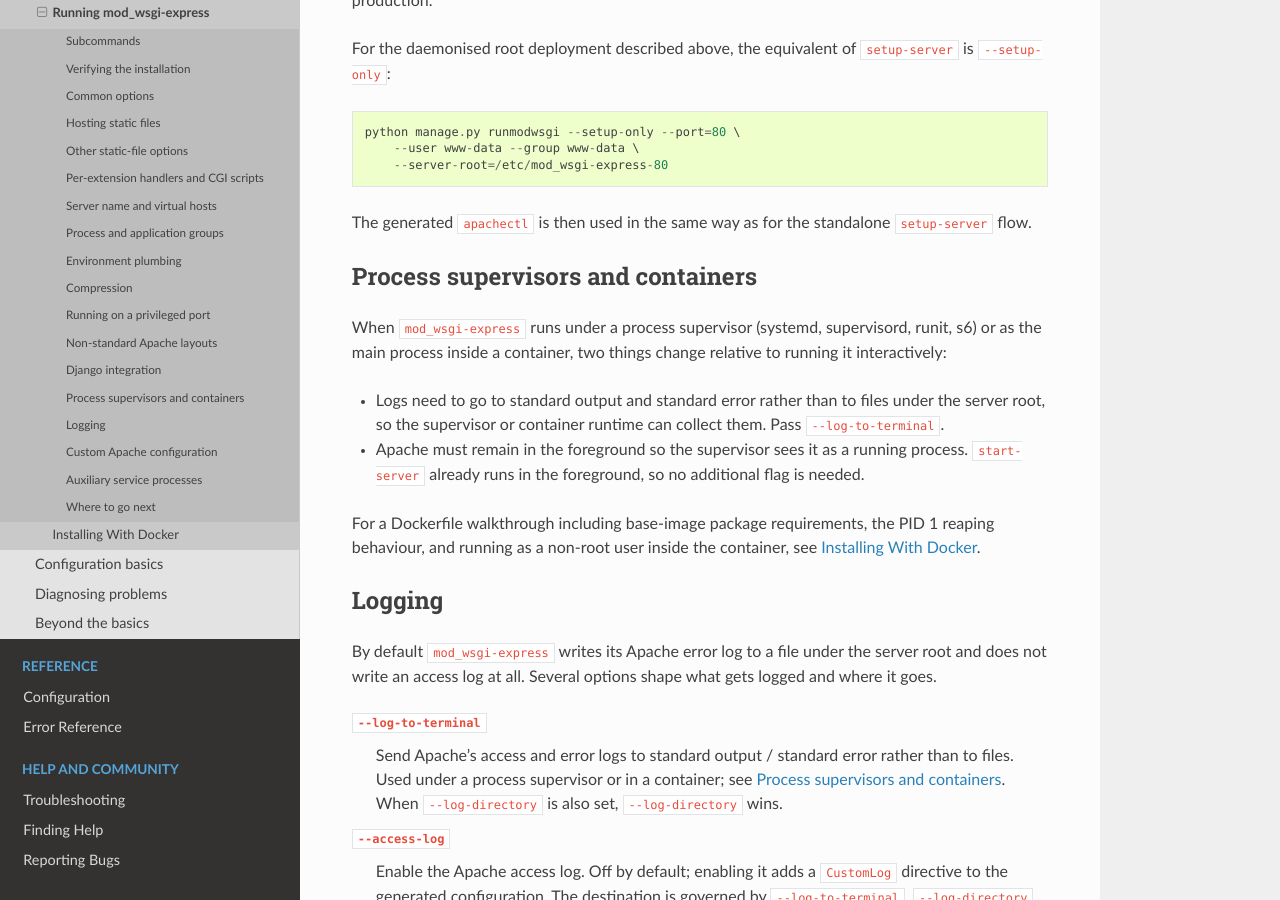
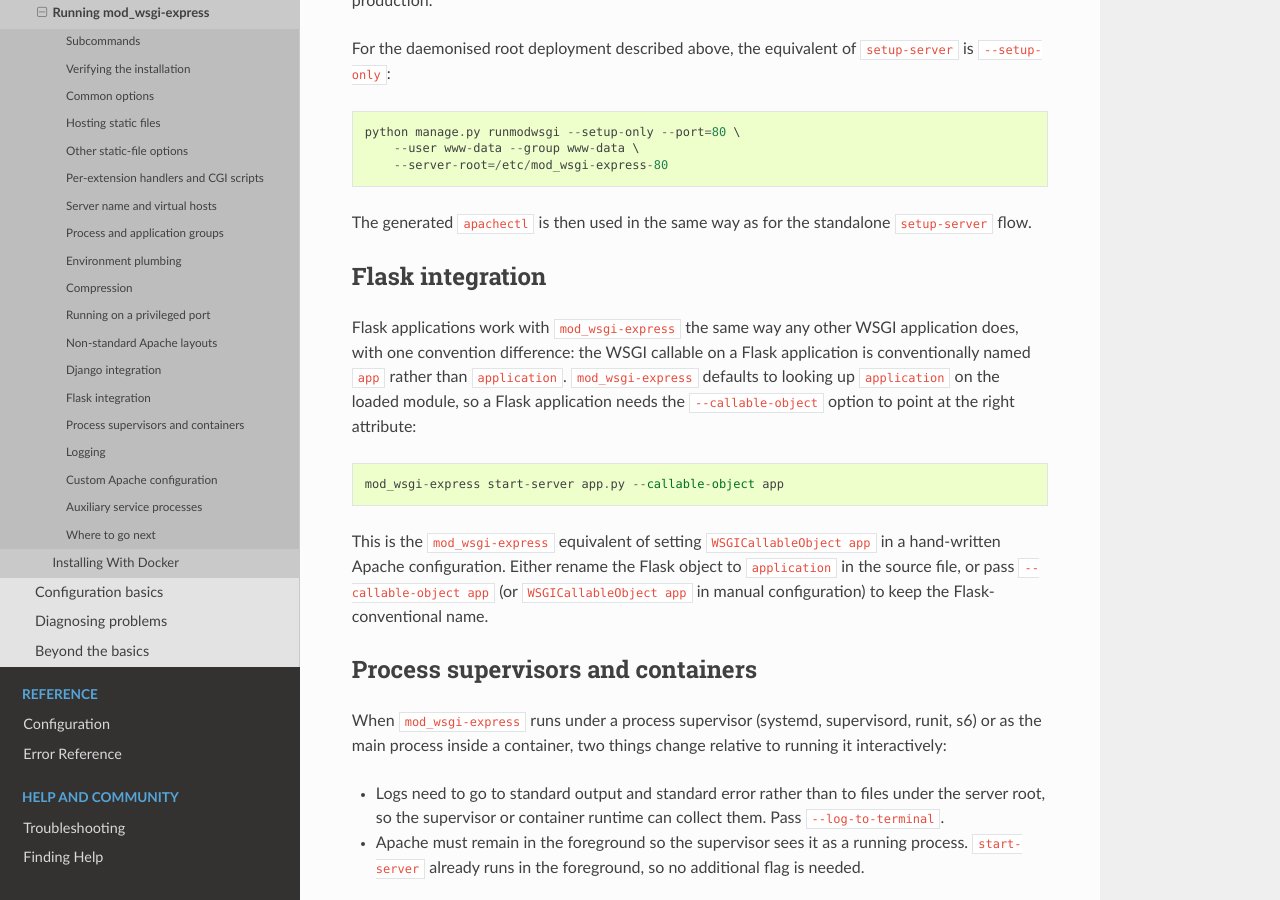
Before and after one commit to GrahamDumpleton/mod_wsgi, a Sphinx documentation site: the page built from docs/user-guides/mod-wsgi-express-quickstart.rst, in a window 1280 px wide and 900 px high, scrolled down 10631 px. Built offline with Sphinx 7.4.7 and the Read the Docs theme 3.1.0, drawn with Linux system fonts in a browser that asks for light colours; some of the changed text lies outside the part shown.

Commit message:
Add Flask integration section to mod_wsgi-express quickstart
Flask convention names the WSGI callable "app" rather than
"application", which is what mod_wsgi-express looks up by
default. Document --callable-object as the option to point at
the right attribute, with WSGICallableObject as the
equivalent in hand-written Apache configuration. Update the
page intro list to mention Flask alongside Django.

```diff
--- a/docs/user-guides/mod-wsgi-express-quickstart.rst
+++ b/docs/user-guides/mod-wsgi-express-quickstart.rst
@@ -13,7 +13,7 @@ This page picks up from :doc:`../getting-started`, which already
 covers the first-run "Hello world" with ``mod_wsgi-express
 start-server``. Here the focus is on the operational shape:
 common options, running on privileged ports, dealing with
-non-standard Apache layouts, the Django integration, and using
+non-standard Apache layouts, Django and Flask integration, and using
 ``mod_wsgi-express`` under a process supervisor or in a
 container.
 
@@ -614,6 +614,26 @@ equivalent of ``setup-server`` is ``--setup-only``::
 The generated ``apachectl`` is then used in the same way as for
 the standalone ``setup-server`` flow.
 
+Flask integration
+-----------------
+
+Flask applications work with ``mod_wsgi-express`` the same way
+any other WSGI application does, with one convention difference:
+the WSGI callable on a Flask application is conventionally named
+``app`` rather than ``application``. ``mod_wsgi-express`` defaults
+to looking up ``application`` on the loaded module, so a Flask
+application needs the ``--callable-object`` option to point at
+the right attribute::
+
+    mod_wsgi-express start-server app.py --callable-object app
+
+This is the ``mod_wsgi-express`` equivalent of setting
+``WSGICallableObject app`` in a hand-written Apache configuration.
+Either rename the Flask object to ``application`` in the source
+file, or pass ``--callable-object app`` (or
+``WSGICallableObject app`` in manual configuration) to keep the
+Flask-conventional name.
+
 Process supervisors and containers
 ----------------------------------
 
```
